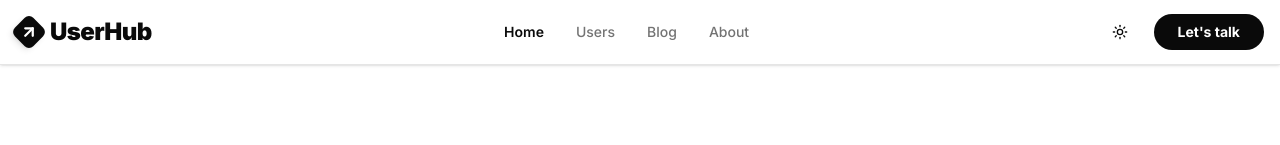
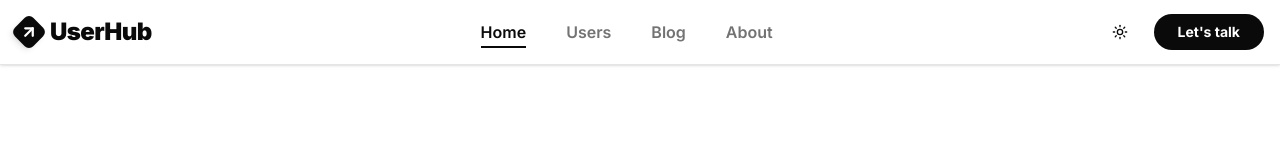
Before and after one commit to AvneeshTripathi72/entelligoUserUi, a Next.js app: page / in a window 1280 px wide. Shown: the top 145 px of the page. Built offline with nearby package versions, Linux system fonts and the light colour scheme.

Commit message:
style: increased header nav font size and added animated underline effect

```diff
--- a/src/components/header.tsx
+++ b/src/components/header.tsx
@@ -29,19 +29,26 @@ export function Header() {
         </Link>
 
         {/* Desktop Nav */}
-        <nav className="hidden md:flex flex-1 justify-center items-center gap-8">
-          {navLinks.map((link) => (
+        <nav className="hidden md:flex flex-1 justify-center items-center gap-10">
+          {navLinks.map((link) => {
+            const isActive = pathname === link.href;
+            return (
               <Link
                 key={link.title}
                 href={link.href}
                 className={cn(
-                "text-sm font-medium transition-colors hover:text-primary",
-                pathname === link.href ? "text-foreground font-semibold" : "text-muted-foreground"
+                  "relative text-base font-semibold transition-all duration-300 hover:text-foreground group py-1",
+                  isActive ? "text-foreground" : "text-muted-foreground"
                 )}
               >
                 {link.title}
+                <span className={cn(
+                  "absolute bottom-0 left-0 h-0.5 bg-foreground transition-all duration-300",
+                  isActive ? "w-full" : "w-0 group-hover:w-full"
+                )}></span>
               </Link>
-          ))}
+            )
+          })}
         </nav>
 
         {/* Actions */}
```
Lines whose indentation alone changed are shown as unchanged.
